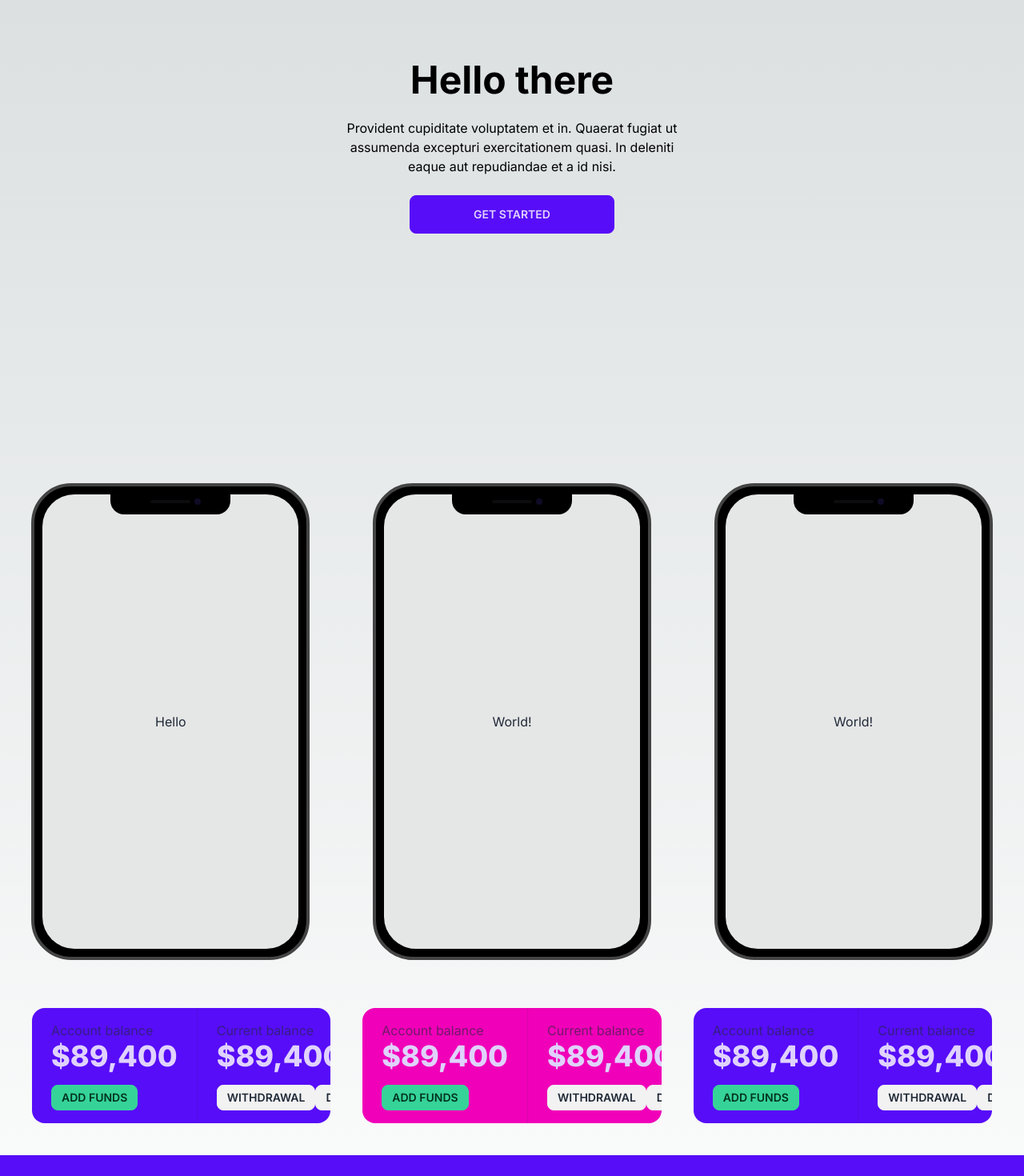
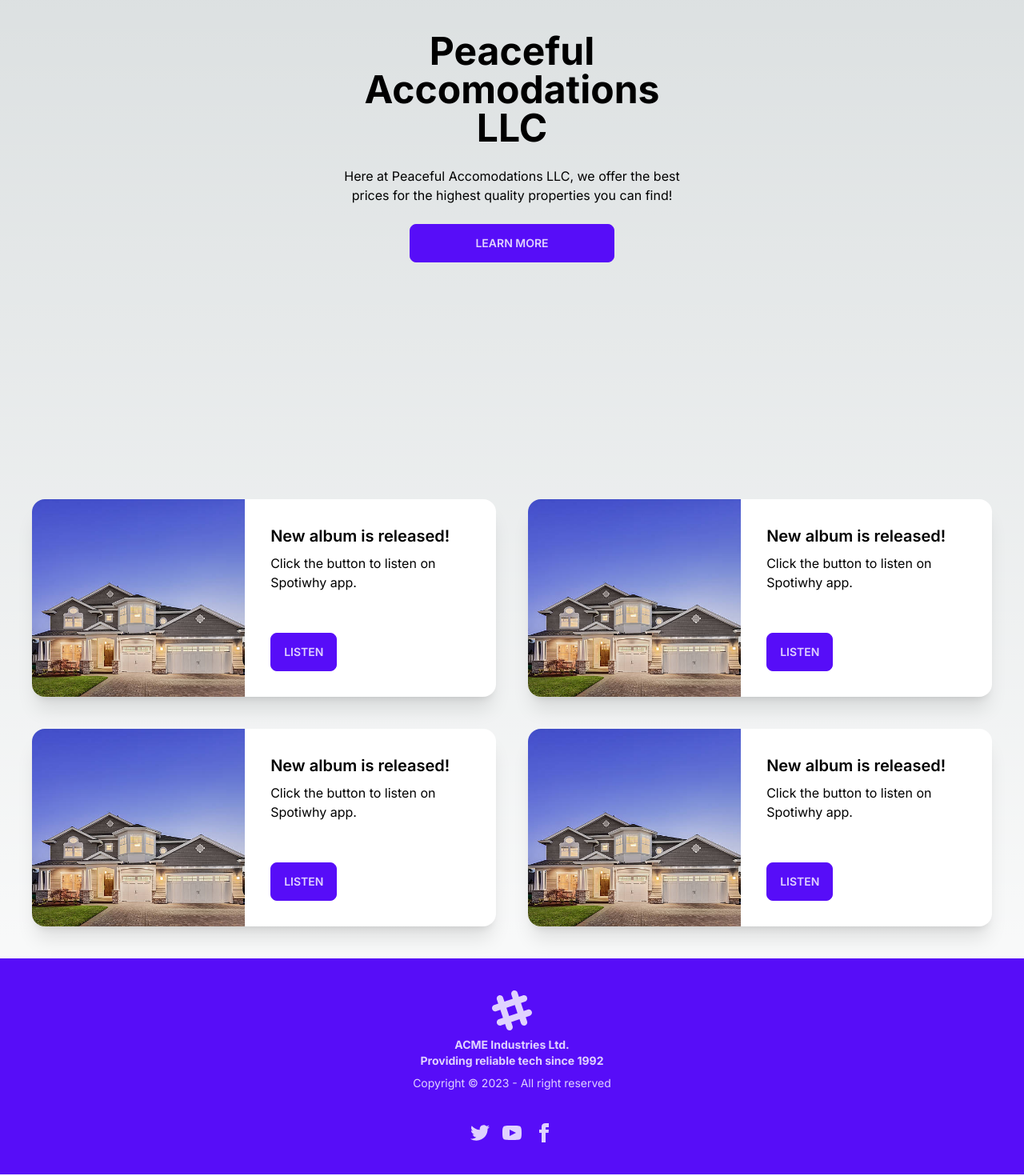
Before and after one commit to terminaltrifecta/PeacefulEscape, a Next.js app: page / in a window 1280 px wide. Shown: the part 280-1750 px from the top of the page at 80% size. Built offline with nearby package versions, Linux system fonts and the light colour scheme.

Commit message:
did stuff

```diff
--- /dev/null
+++ b/app/components/card/card.tsx
@@ -0,0 +1,20 @@
+import Image from "next/image";
+import Stock from "app/assets/stockhome.jpg";
+import React from "react";
+
+export default function Card() {
+  return (
+    <div className="card lg:card-side bg-base-100 shadow-xl">
+      <figure>
+        <Image className="h-full" src={Stock} alt="Album" />
+      </figure>
+      <div className="card-body">
+        <h2 className="card-title">New album is released!</h2>
+        <p>Click the button to listen on Spotiwhy app.</p>
+        <div className="card-actions justify-start">
+          <button className="btn btn-primary">Listen</button>
+        </div>
+      </div>
+    </div>
+  );
+}
--- /dev/null
+++ b/app/components/hero/hero.tsx
@@ -0,0 +1,17 @@
+import React from 'react'
+
+export default function Hero() {
+  return (
+    <div className="hero min-h-screen">
+        <div className="hero-content text-center">
+          <div className="max-w-md">
+            <h1 className="text-5xl font-bold">Peaceful Accomodations LLC</h1>
+            <p className="py-6">
+              Here at Peaceful Accomodations LLC, we offer the best prices for the highest quality properties you can find!
+            </p>
+            <button className="btn btn-primary btn-wide">Learn More</button>
+          </div>
+        </div>
+    </div>
+  )
+}
--- a/app/components/navbar/navbar.tsx
+++ b/app/components/navbar/navbar.tsx
@@ -38,7 +38,7 @@ export default function Navbar() {
         </div>
       </div>
       <div className="navbar-center">
-        <a className="btn btn-ghost normal-case text-xl">daisyUI</a>
+        <a className="btn btn-ghost normal-case text-xl">Peaceful Accomodations</a>
       </div>
       <div className="navbar-end">
         <button className="btn btn-ghost btn-circle">
--- a/app/page.tsx
+++ /dev/null
@@ -1,99 +0,0 @@
-import Image from "next/image";
-
-export default function Home() {
-  return (
-    <>
-      <div className="hero min-h-screen">
-        <div className="hero-content text-center">
-          <div className="max-w-md">
-            <h1 className="text-5xl font-bold">Hello there</h1>
-            <p className="py-6">
-              Provident cupiditate voluptatem et in. Quaerat fugiat ut assumenda
-              excepturi exercitationem quasi. In deleniti eaque aut repudiandae
-              et a id nisi.
-            </p>
-            <button className="btn btn-primary btn-wide">Get Started</button>
-          </div>
-        </div>
-      </div>
-
-      <div className="p-5 justify-around grid gap-10 lg:flex">
-        <div className="mockup-phone m-0">
-          <div className="camera"></div>
-          <div className="display">
-            <div className="artboard artboard-demo phone-1">Hello</div>
-          </div>
-        </div>
-        <div className="mockup-phone m-0">
-          <div className="camera"></div>
-          <div className="display">
-            <div className="artboard artboard-demo phone-1">World!</div>
-          </div>
-        </div>
-        <div className="mockup-phone m-0">
-          <div className="camera"></div>
-          <div className="display">
-            <div className="artboard artboard-demo phone-1">World!</div>
-          </div>
-        </div>
-      </div>
-
-      <div className="p-10 grid gap-10 justify-center xl:flex">
-        <div className="stats w-30 bg-primary text-primary-content">
-          <div className="stat">
-            <div className="stat-title">Account balance</div>
-            <div className="stat-value">$89,400</div>
-            <div className="stat-actions">
-              <button className="btn btn-sm btn-success">Add funds</button>
-            </div>
-          </div>
-
-          <div className="stat">
-            <div className="stat-title">Current balance</div>
-            <div className="stat-value">$89,400</div>
-            <div className="stat-actions">
-              <button className="btn btn-sm">Withdrawal</button>
-              <button className="btn btn-sm">deposit</button>
-            </div>
-          </div>
-        </div>
-        <div className="stats bg-secondary text-primary-content">
-          <div className="stat">
-            <div className="stat-title">Account balance</div>
-            <div className="stat-value">$89,400</div>
-            <div className="stat-actions">
-              <button className="btn btn-sm btn-success">Add funds</button>
-            </div>
-          </div>
-
-          <div className="stat">
-            <div className="stat-title">Current balance</div>
-            <div className="stat-value">$89,400</div>
-            <div className="stat-actions">
-              <button className="btn btn-sm">Withdrawal</button>
-              <button className="btn btn-sm">deposit</button>
-            </div>
-          </div>
-        </div>
-        <div className="stats bg-primary text-primary-content">
-          <div className="stat">
-            <div className="stat-title">Account balance</div>
-            <div className="stat-value">$89,400</div>
-            <div className="stat-actions">
-              <button className="btn btn-sm btn-success">Add funds</button>
-            </div>
-          </div>
-
-          <div className="stat">
-            <div className="stat-title">Current balance</div>
-            <div className="stat-value">$89,400</div>
-            <div className="stat-actions">
-              <button className="btn btn-sm">Withdrawal</button>
-              <button className="btn btn-sm">deposit</button>
-            </div>
-          </div>
-        </div>
-      </div>
-    </>
-  );
-}
--- /dev/null
+++ b/pages/404.tsx
@@ -0,0 +1,20 @@
+import Image from "next/image";
+import Stock from "app/assets/stockhome.jpg";
+
+export default function Home() {
+  return (
+    <>
+      {/* Hero */}
+      <div className="hero min-h-screen">
+        <div className="hero-content text-center">
+          <div className="max-w-md">
+            <h1 className="text-5xl font-bold">Error 404</h1>
+            <p className="py-6">
+              Sorry this page DOESN'T exist. Maybe some other time!
+            </p>
+          </div>
+        </div>
+      </div>
+    </>
+  );
+}
--- /dev/null
+++ b/pages/_app.tsx
@@ -0,0 +1,11 @@
+import Layout from "../app/components/layout";
+import type { AppProps } from "next/app";
+import "app/globals.css";
+
+export default function MyApp({ Component, pageProps }: AppProps) {
+  return (
+  <Layout>
+   <Component {...pageProps} />
+  </Layout>
+  );
+}
--- /dev/null
+++ b/pages/index.tsx
@@ -0,0 +1,23 @@
+import Image from "next/image";
+import Stock from "app/assets/stockhome.jpg";
+import Card from "@/app/components/card/card";
+import Hero from "@/app/components/hero/hero";
+
+export default function Home() {
+  return (
+    <>
+
+      {/* Hero */}
+      <Hero/>
+
+      {/* Cards */}
+      <div className="p-10 grid gap-10 justify-center md:grid-cols-2">
+        <Card />
+        <Card />
+        <Card />
+        <Card />
+      </div>
+
+    </>
+  );
+}
--- a/tsconfig.json
+++ b/tsconfig.json
@@ -1,5 +1,6 @@
 {
   "compilerOptions": {
+    "moduleResolution": "node",
     "target": "es5",
     "lib": ["dom", "dom.iterable", "esnext"],
     "allowJs": true,
@@ -9,7 +10,6 @@
     "noEmit": true,
     "esModuleInterop": true,
     "module": "esnext",
-    "moduleResolution": "node",
     "resolveJsonModule": true,
     "isolatedModules": true,
     "jsx": "preserve",
```
Also changed, not shown: app/components/layout.tsx (renamed from app/layout.tsx, +4 -4 lines), app/assets/stockhome.jpg (added).
